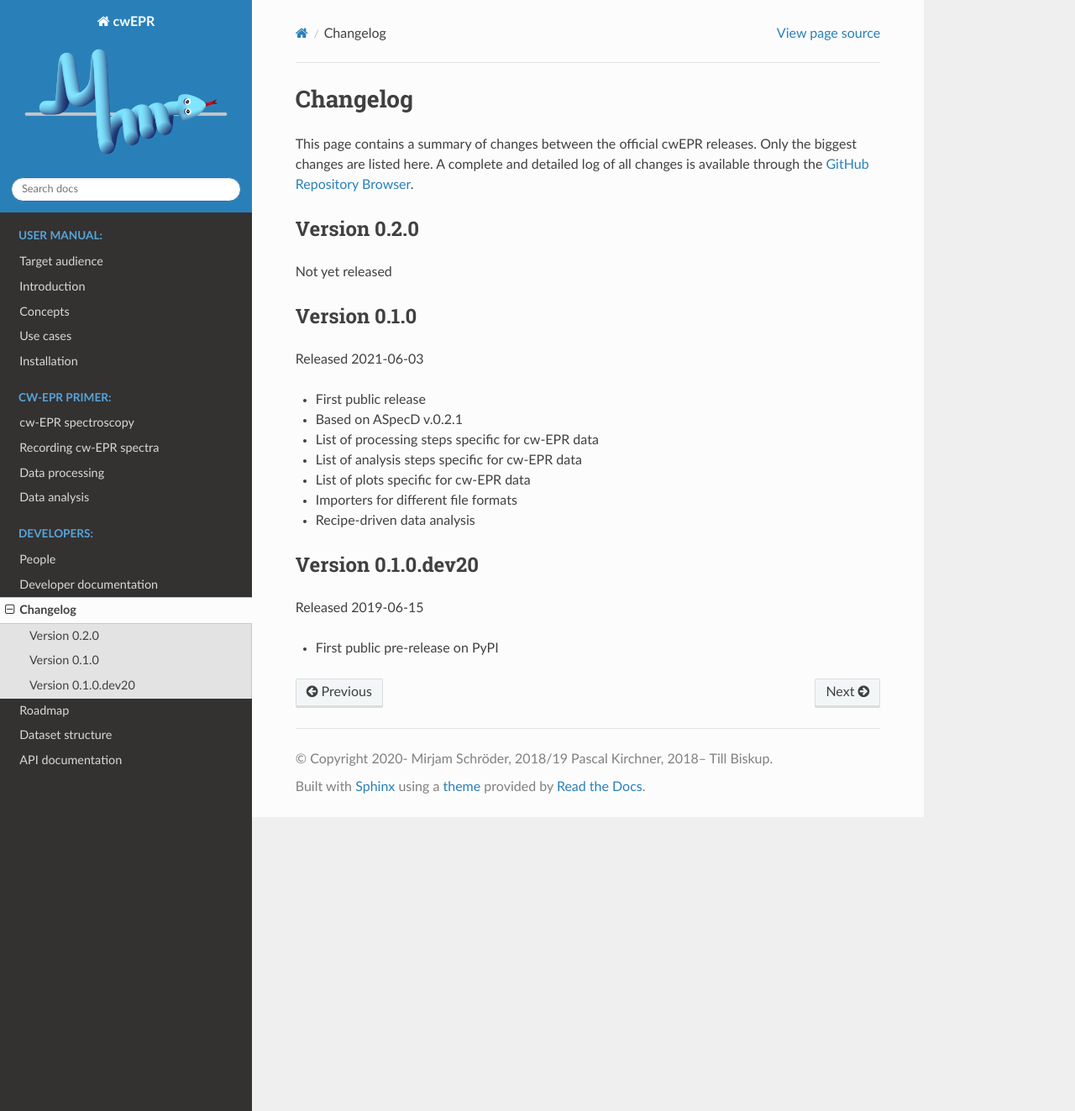
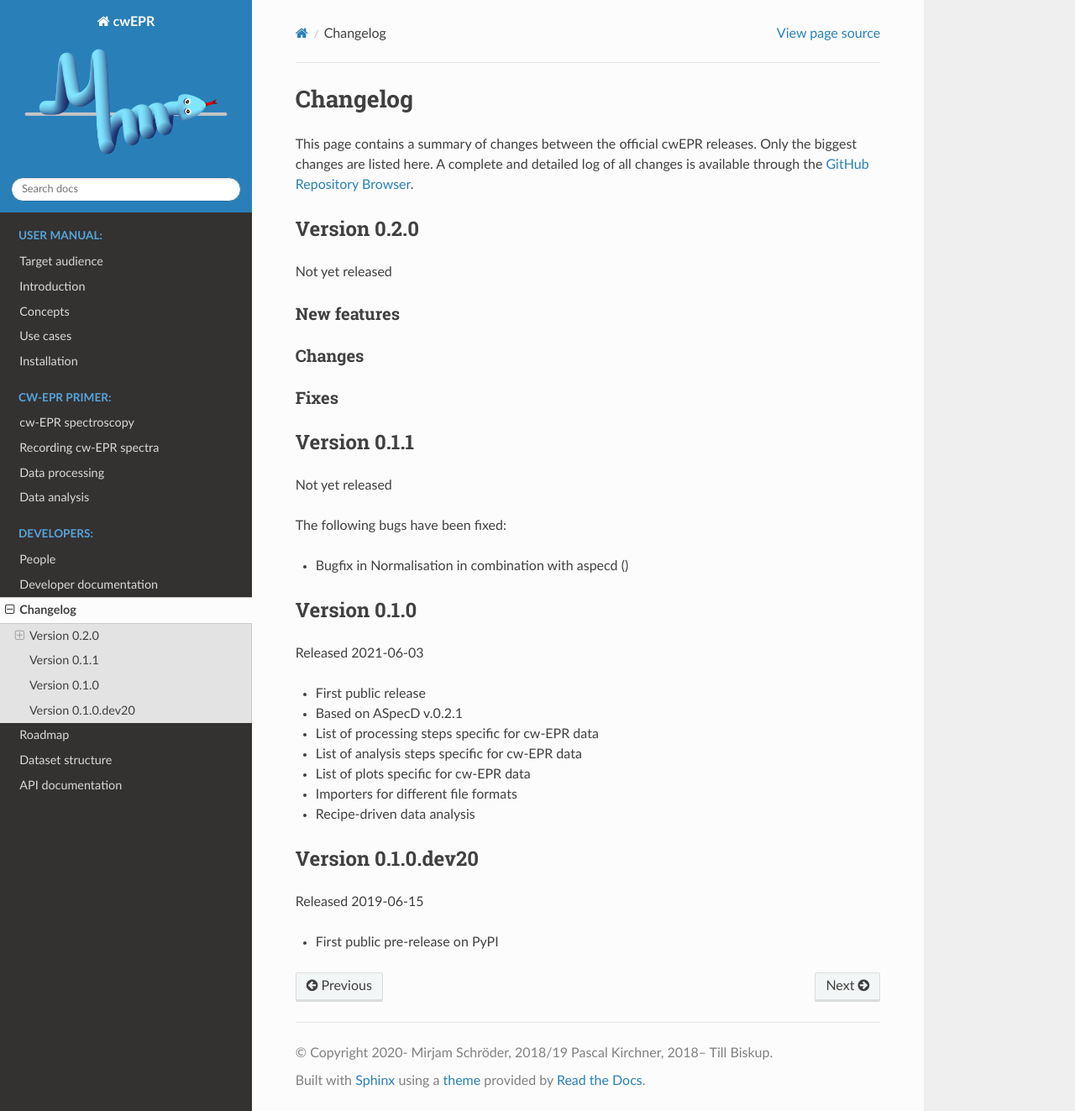
Before and after one commit to tillbiskup/cwepr, a Sphinx documentation site: the page built from docs/changelog.rst, in a window 1280 px wide and 1323 px high. Shown: the whole window at 84% size. Built offline with Sphinx 7.4.7 and the Read the Docs theme 2.0.0, drawn with Linux system fonts in a browser that asks for light colours.

Commit message:
Bugfix in Normalisation in combination with aspecd

```diff
--- a/docs/changelog.rst
+++ b/docs/changelog.rst
@@ -9,6 +9,28 @@ Version 0.2.0
 =============
 
 Not yet released
+
+New features
+------------
+
+
+Changes
+-------
+
+
+Fixes
+-----
+
+
+Version 0.1.1
+=============
+
+Not yet released
+
+
+The following bugs have been fixed:
+
+* Bugfix in Normalisation in combination with aspecd ()
 
 
 Version 0.1.0
```
Also changed, not shown: 3 other files.
